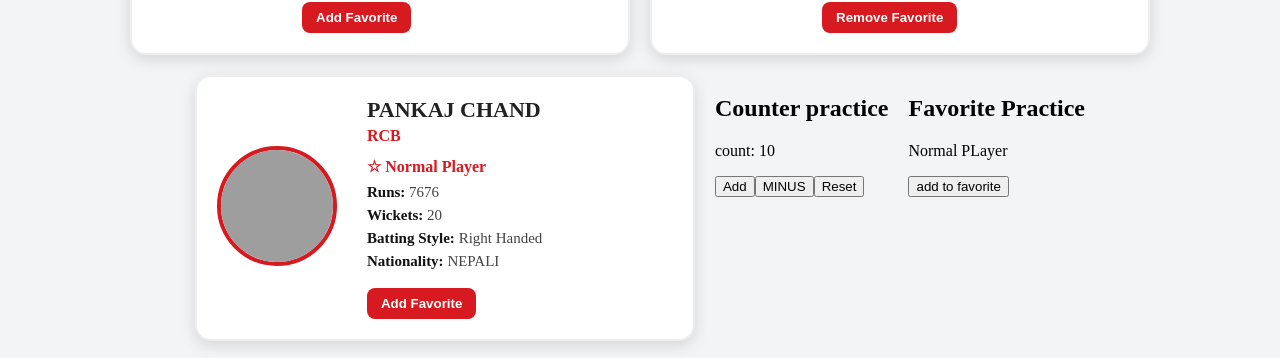
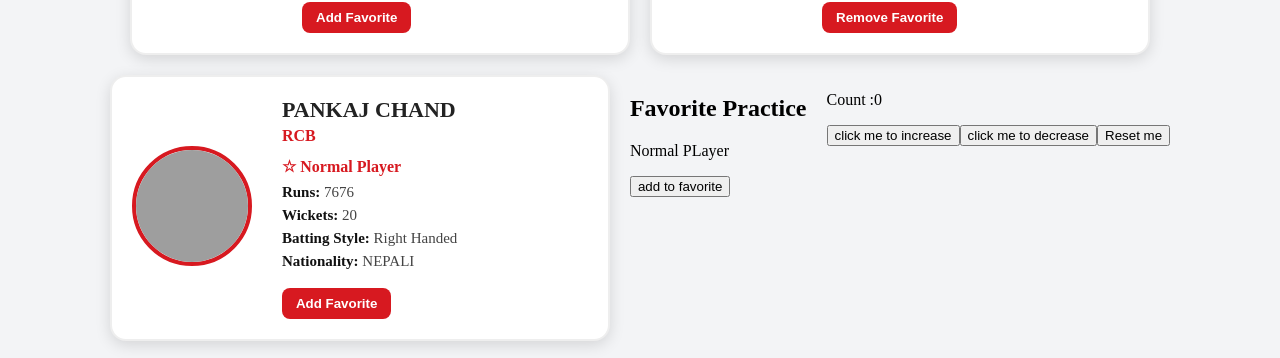
Before and after one commit to sujanbastola/7days_React_course, a React (Vite) app: page / in a window 1280 px wide. Shown: the part 517-875 px from the top of the page. Built offline with nearby package versions, Linux system fonts and the light colour scheme; grey boxes are pictures that could not be loaded.

Commit message:
event handle with useState button

```diff
--- a/src/App.tsx
+++ b/src/App.tsx
@@ -2,8 +2,8 @@ import { useState } from "react";
 import PlayerProfileCard from "./components/PlayerProfileCard";
 import type { PlayerProfile } from "./components/PlayerProfile";
 import "./index.css";
-import Counter from "./components/counter";
 import FavoritePractice from "./components/FavoritePractice";
+import ButtonClick from "./components/ButtonClick";
 
 // use rafce shortcut key to generate  tsx templates
 
@@ -82,8 +82,8 @@ const App = () => {
         />
       ))}
 
-      <Counter />
       <FavoritePractice />
+      <ButtonClick />
     </div>
   );
 };
--- /dev/null
+++ b/src/components/ButtonClick.tsx
@@ -0,0 +1,25 @@
+import React from 'react'
+import { useState } from 'react'
+
+const ButtonClick = () => {
+  const [count, setCount] = useState<number>(0);
+  const addCount = () => {
+    setCount(count + 1);
+  }
+  const subCount = () => {
+    setCount(count - 1);
+  }
+  const reset = () => {
+    setCount(0);
+  }
+  return (
+    <div>
+      <p>Count :{count}</p>
+      <button onClick={addCount}> click me to increase</button>
+      <button onClick={subCount}> click me to decrease</button>
+      <button onClick={reset}>Reset me </button>
+    </div>
+  )
+}
+
+export default ButtonClick
```
